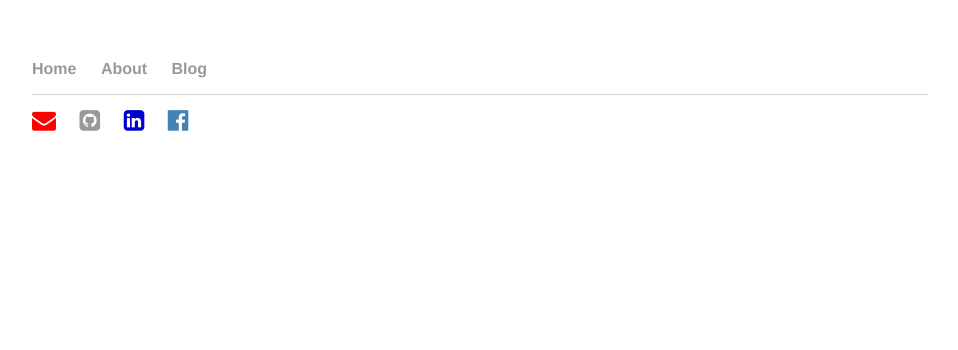
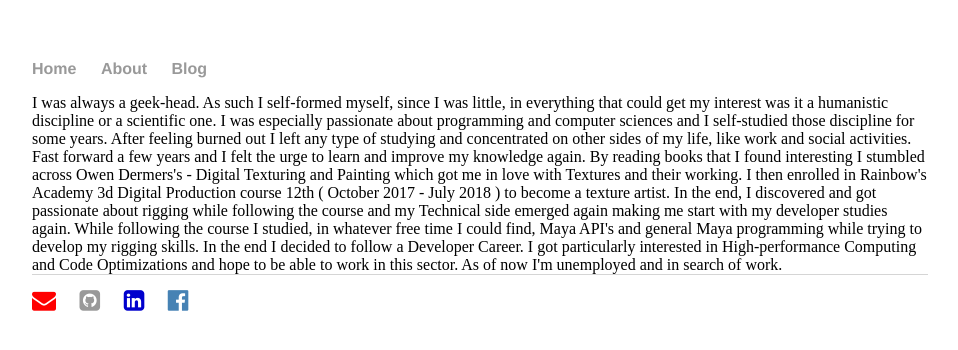
Before and after one commit to diseraluca/diseraluca.github.io, a Jekyll site: the page built from about/index.html, in a window 1280 px wide. Shown: the top 350 px of the page, without its empty margins (160-1118 px from the left). Built offline with Jekyll 4.4.1, drawn with Linux system fonts in a browser that asks for light colours.

Commit message:
Update index.html

```diff
--- a/about/index.html
+++ b/about/index.html
@@ -2,3 +2,14 @@
 layout: default
 title: About Me
 ---
+
+I was always a geek-head. As such I self-formed myself, since I was little, in everything that could get my interest was it a humanistic discipline or a scientific one.
+I was especially passionate about programming and computer sciences and I self-studied those discipline for some years.
+After feeling burned out I left any type of studying and concentrated on other sides of my life, like work and social activities.
+Fast forward a few years and I felt the urge to learn and improve my knowledge again. By reading books that I found interesting I stumbled across Owen Dermers's - Digital Texturing and Painting which got me in love with Textures and their working.
+I then enrolled in Rainbow's Academy 3d Digital Production course 12th ( October 2017 - July 2018 ) to become a texture artist.
+In the end, I discovered and got passionate about rigging while following the course and my Technical side emerged again making me start with my developer studies again.
+While following the course I studied, in whatever free time I could find, Maya API's and general Maya programming while trying to develop my rigging skills.
+In the end I decided to follow a Developer Career. I got particularly interested in High-performance Computing and Code Optimizations and hope to be able to work in this sector.
+
+As of now I'm unemployed and in search of work.
```
